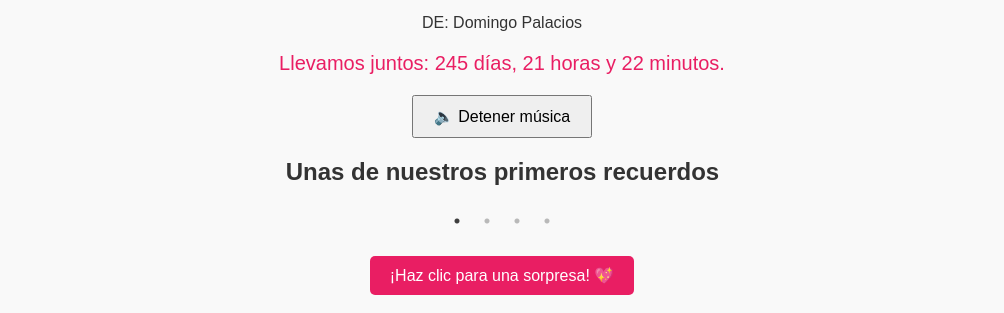
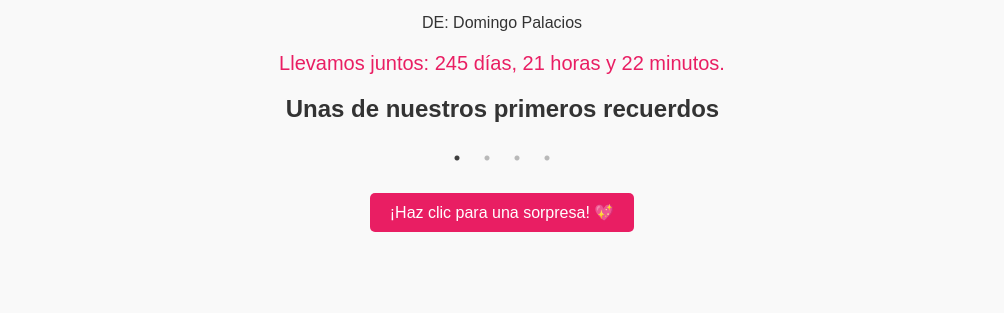
Before and after one commit to pukman159/8-meses-de-amor, a plain HTML site: page index.html in a window 1280 px wide. Shown: the part 154-467 px from the top of the page, 138-1142 px from the left. Drawn offline with nearby package versions, Linux system fonts and the light colour scheme.

Commit message:
Update index.html

```diff
--- a/index.html
+++ b/index.html
@@ -78,11 +78,6 @@
         <source src="musica/WhatsApp Audio 2025-02-17 at 4.05.06 PM.mpeg" type="audio/mpeg">
         Tu navegador no soporta el elemento de audio.
     </audio>
-
-    <!-- Botón para controlar la música -->
-    <button id="botonMusica" style="margin-top: 20px; padding: 10px 20px; font-size: 16px; cursor: pointer;">
-        🔈 Detener música
-    </button>
 
     <!-- Carrusel de fotos -->
     <div class="carrusel">
```
